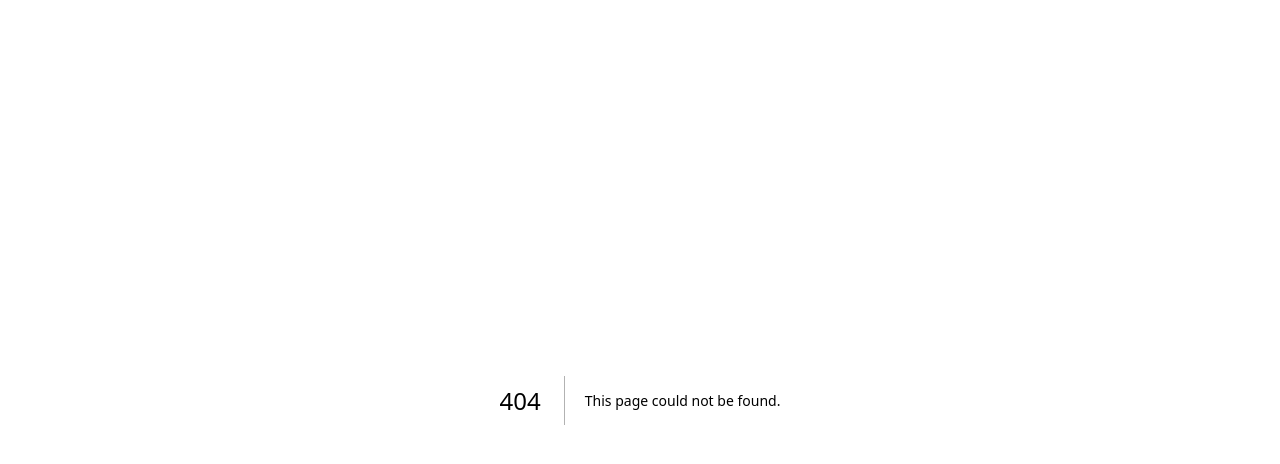
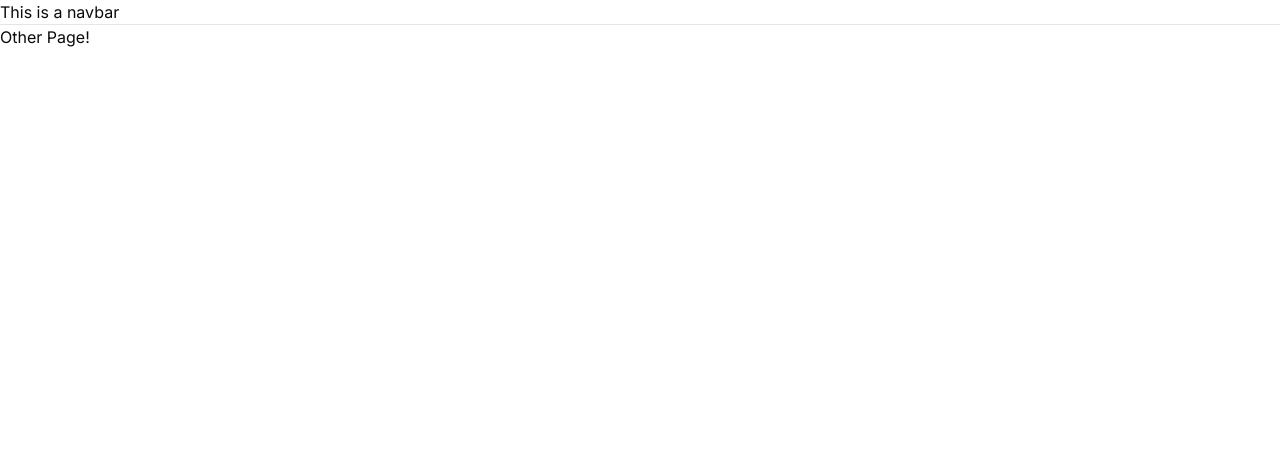
Before and after one commit to sunil04ce/trello-clone, a Next.js app: page /other in a window 1280 px wide. Before the commit this address had no page. Shown: the top 464 px of the page. Built offline with nearby package versions, Linux system fonts and the light colour scheme.

Commit message:
use of organizational folder route layout

```diff
--- /dev/null
+++ b/app/(test)/layout.tsx
@@ -0,0 +1,11 @@
+const TestLayout = ({ children }: { chilren: React.ReactNode }) => {
+  return (
+    <div className="h-full">
+      <div>This is a navbar</div>
+      <hr />
+      {children}
+    </div>
+  );
+};
+
+export default TestLayout;
--- /dev/null
+++ b/app/(test)/other/page.tsx
@@ -0,0 +1,5 @@
+const OtherPage = () => {
+  return <div>Other Page!</div>;
+};
+
+export default OtherPage;
--- /dev/null
+++ b/app/(test)/something/page.tsx
@@ -0,0 +1,5 @@
+const SomethingPage = () => {
+  return <div>Something page!</div>;
+};
+
+export default SomethingPage;
--- a/app/globals.css
+++ b/app/globals.css
@@ -1,6 +1,12 @@
 @tailwind base;
 @tailwind components;
 @tailwind utilities;
+
+html,
+body,
+:root {
+  height: 100%;
+}
 
 @layer base {
   :root {
```
